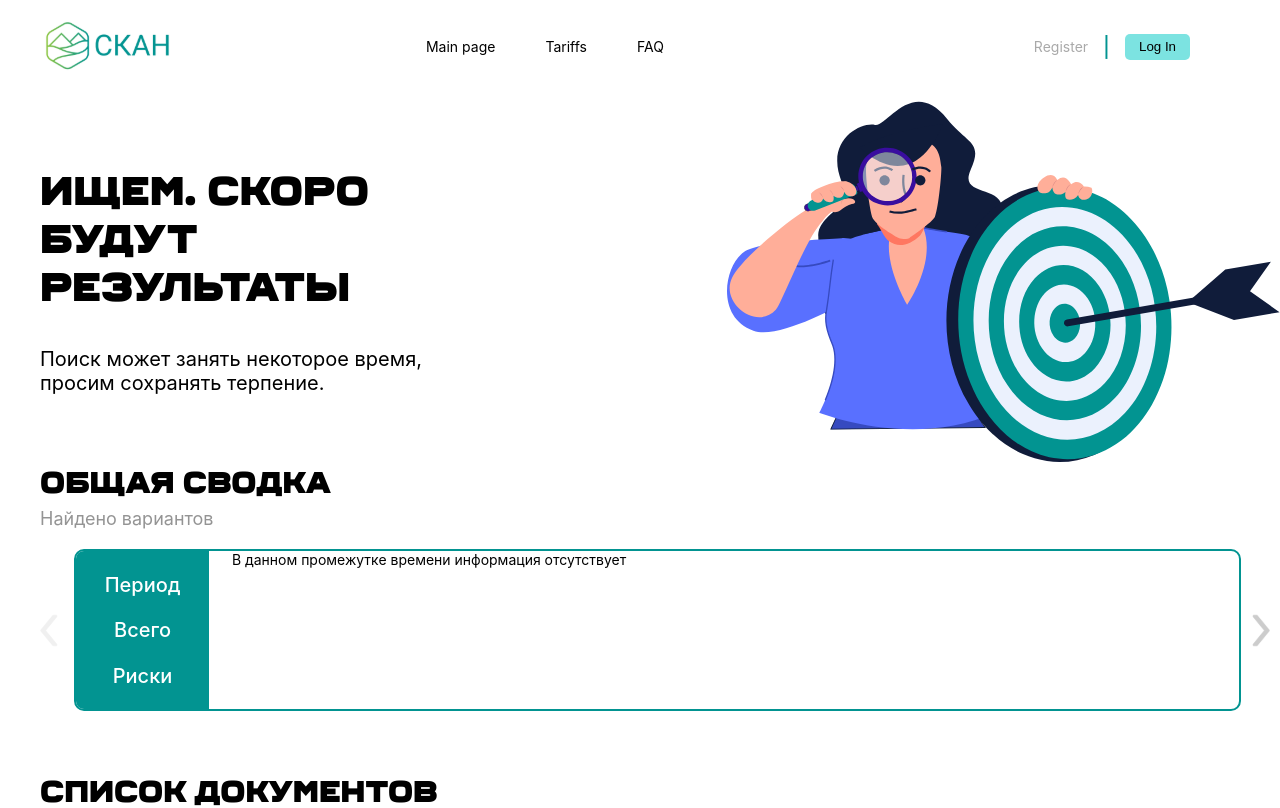
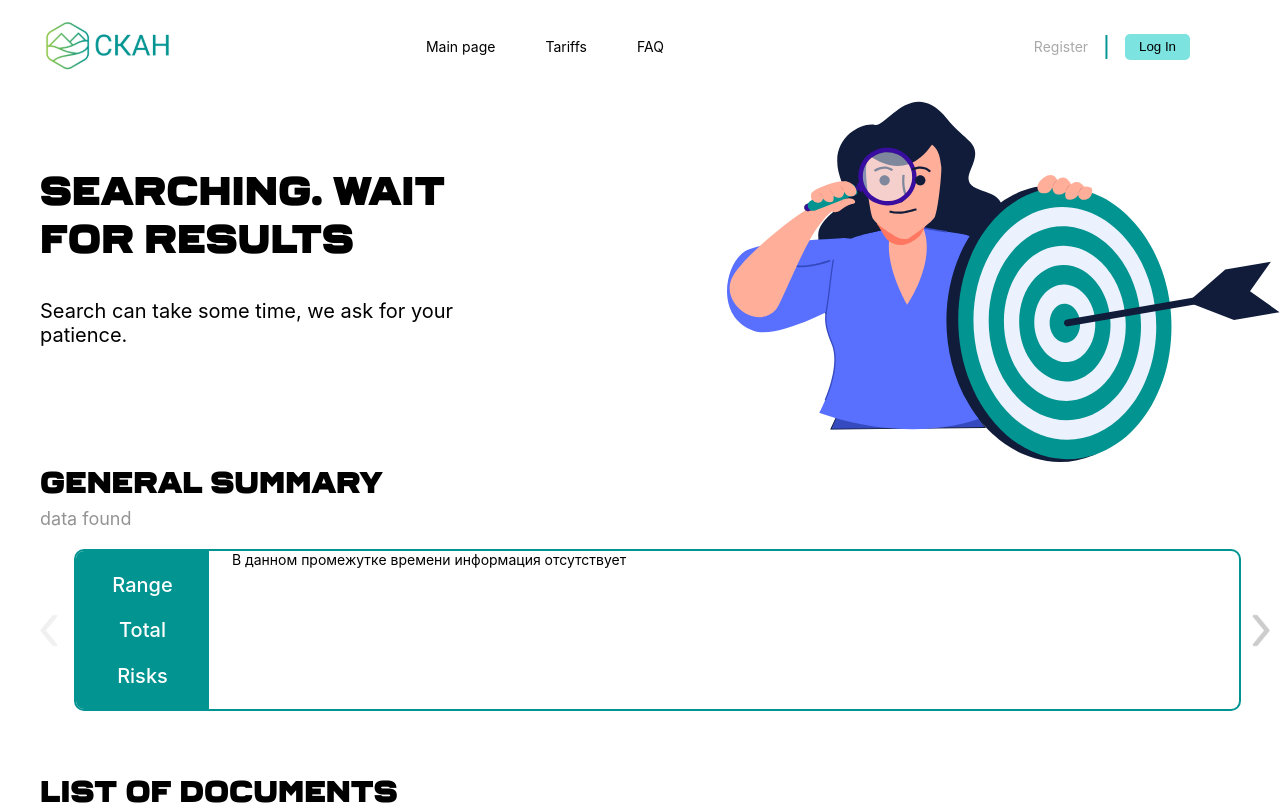
Before and after one commit to pizarrosch/diploma-project-skillfactory-react, a React (Create React App) app: page /results in a window 1280 px wide. Shown: the top 808 px of the page. Built offline with nearby package versions, Linux system fonts and the light colour scheme.

Commit message:
Translate the articles page into English

```diff
--- a/src/components/ArticleCard/ArticleCard.tsx
+++ b/src/components/ArticleCard/ArticleCard.tsx
@@ -35,10 +35,10 @@ export default function ArticleCard({ok, id}: TProps) {
             <h2 className={s.title}>{ok.title.text}</h2>
             <div className={s.categoryContainer}>
                             <span className={s.category}>
-                                {ok.attributes.isTechNews ? 'Технические новости' :
-                                    ok.attributes.isDigest ? 'Анонс' :
-                                        ok.attributes.isAnnouncement ? 'Сводка новостей' :
-                                            'Разное'
+                                {ok.attributes.isTechNews ? 'Tech news' :
+                                    ok.attributes.isDigest ? 'Announcement' :
+                                        ok.attributes.isAnnouncement ? 'Digest' :
+                                            'Miscellaneous'
                                 }
                             </span>
             </div>
@@ -47,10 +47,10 @@ export default function ArticleCard({ok, id}: TProps) {
             <div className={s.cardFooter}>
                 <button className={st.readSourceButton}>
                     <Link to={ok.url} target="_blank">
-                        Читать в источнике
+                        Go to the source
                     </Link>
                 </button>
-                <span className={s.wordCount}>{ok.attributes.wordCount} слов</span>
+                <span className={s.wordCount}>{ok.attributes.wordCount} words</span>
             </div>
         </div>
     )
--- a/src/components/ResultsPage/ResultsPage.tsx
+++ b/src/components/ResultsPage/ResultsPage.tsx
@@ -48,24 +48,24 @@ export default function ResultsPage() {
             <div className={s.firstBlock}>
                 <div className={s.paragraphContainer}>
                     <div>
-                        <p className={s.paragraph}>Ищем. Скоро <br/> будут результаты</p>
-                        <p className={s.text}>Поиск может занять некоторое время, <br/> просим сохранять терпение.</p>
+                        <p className={s.paragraph}>Searching. Wait for results</p>
+                        <p className={s.text}>Search can take some time, we ask for your patience.</p>
                     </div>
                 </div>
                 <img className={s.woman} src={woman} alt='woman'/>
             </div>
             <div className={s.statsContainer}>
-                <span className={s.stats}>Общая сводка</span>
-                <span className={s.foundItems}>Найдено {stats[0]?.data?.length} вариантов</span>
+                <span className={s.stats}>General summary</span>
+                <span className={s.foundItems}>{stats[0]?.data?.length} data found</span>
             </div>
             <div className={s.slider}>
                 <img className={s.leftArrow} src={leftArrow} alt='left'/>
                 <div className={s.cardsContainer}>
 
                     <div className={s.statNameContainer}>
-                        <span>Период</span>
-                        <span>Всего</span>
-                        <span>Риски</span>
+                        <span>Range</span>
+                        <span>Total</span>
+                        <span>Risks</span>
                     </div>
                     {
                         stats.length === 0 ?
@@ -95,18 +95,18 @@ export default function ResultsPage() {
                 <img className={statData.length > 8 ? s.activeRightArrow : s.rightArrow} src={rightArrow} alt='right'/>
             </div>
             <div className={s.statsContainer}>
-                <span className={s.stats}>Список документов</span>
+                <span className={s.stats}>List of documents</span>
             </div>
             <div className={s.articleCardWrapper}>
                 {
                     articlesIDs ? slicedArticles.map((article, id) => {
                         return <ArticleCard ok={article.ok} id={id}/>
-                    }) : 'В заданный период времени нет ни одной статьи по данной компании'
+                    }) : 'No articles found in the given time range'
                 }
             </div>
             <div className={s.buttonContainer}>
                 {slicedArticles.length === articles.length ? '' :
-                    <button className={st.showMoreButton} onClick={getMoreArticles}>Показать больше</button>}
+                    <button className={st.showMoreButton} onClick={getMoreArticles}>Show more</button>}
             </div>
         </div>
     )
```
